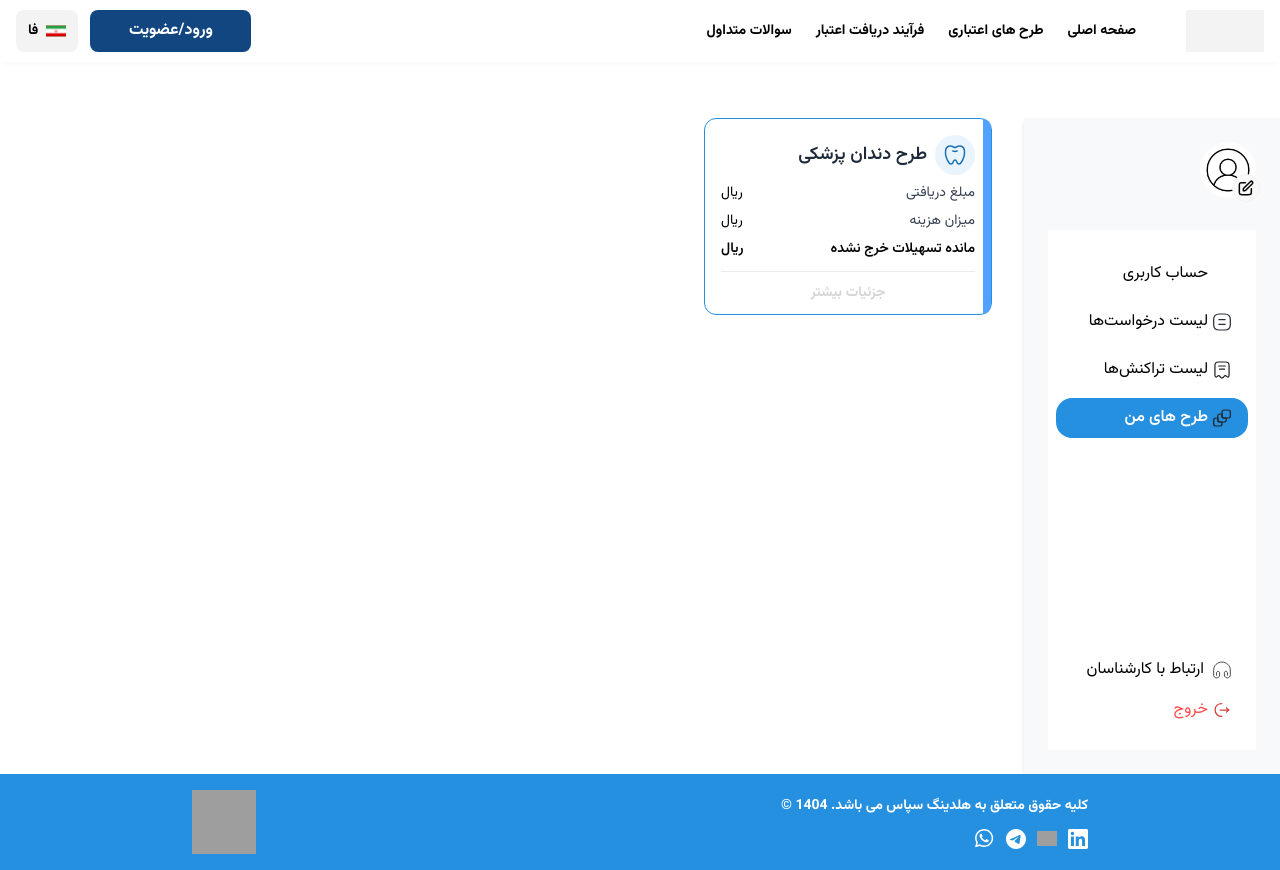
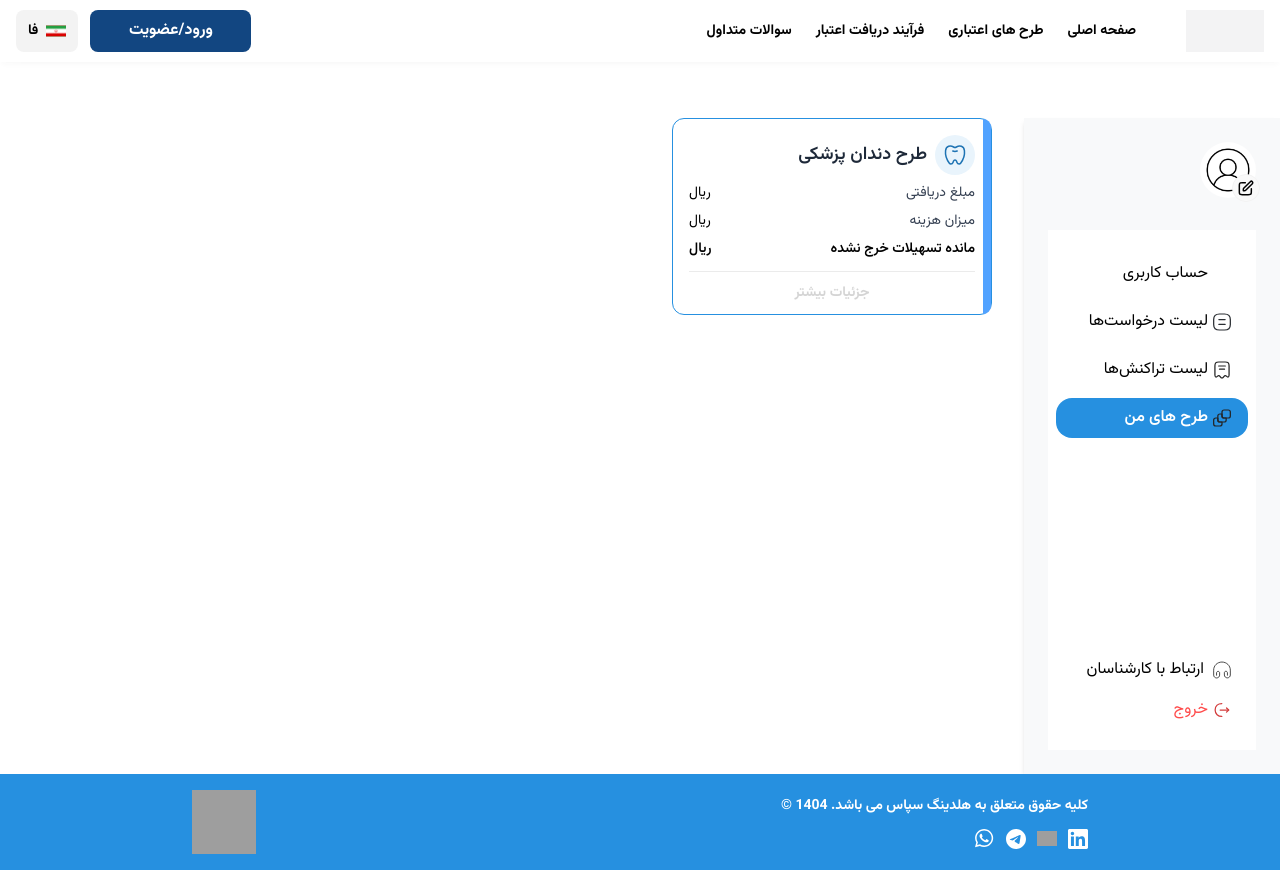
Before and after one commit to mahdiehakbari/sepas-project, a Next.js app: page /panel/myPlans in a window 1280 px wide. Built offline with nearby package versions, Linux system fonts and the light colour scheme; grey boxes are pictures that could not be loaded.

Commit message:
work on my plane

```diff
--- a/src/app/panel/myPlans/page.tsx
+++ b/src/app/panel/myPlans/page.tsx
@@ -43,7 +43,7 @@ const MyPlanes = () => {
       <div className='flex items-center gap-6'>
         <Card
           title={t('my_planes:dental_plan')}
-          remaining={myPlanData?.totalAmountSuccessfulPurchaseRequests.toLocaleString(
+          remaining={myPlanData?.totalAmountSuccessfulCustomerCreditRequests.toLocaleString(
             'fa-IR',
           )}
           amountReceived={myPlanData?.totalAmountSuccessfulPurchaseRequests.toLocaleString(
--- a/src/sharedComponent/ui/Card/Card.tsx
+++ b/src/sharedComponent/ui/Card/Card.tsx
@@ -16,7 +16,7 @@ const Card: React.FC<ICardProps> = ({
   const { t } = useTranslation();
 
   return (
-    <div className='relative w-72 rounded-xl border border-primary bg-white pt-4 px-4 '>
+    <div className='relative w-80 rounded-xl border border-primary bg-white pt-4 px-4 '>
       <div
         className={`absolute right-0 top-0 h-full w-2 rounded-r-xl ${borderColor}`}
       ></div>
@@ -31,14 +31,18 @@ const Card: React.FC<ICardProps> = ({
           <span>مبلغ دریافتی</span>
           <div>
             <span>{amountReceived}</span>
-            <span className='text-black  font-normal text-[14px]'>ریال</span>
+            <span className='text-black  font-normal text-[14px] pr-0.5'>
+              ریال
+            </span>
           </div>
         </div>
         <div className='flex justify-between mb-2'>
           <span>میزان هزینه</span>
           <div>
             <span>{cost}</span>
-            <span className='text-black  font-normal text-[14px]'>ریال</span>
+            <span className='text-black  font-normal text-[14px] pr-0.5'>
+              ریال
+            </span>
           </div>
         </div>
         <div className='flex justify-between  mb-2'>
@@ -49,7 +53,9 @@ const Card: React.FC<ICardProps> = ({
             <span className='text-black  font-bold text-[14px]'>
               {remaining}
             </span>
-            <span className='text-black  font-bold text-[14px]'>ریال</span>
+            <span className='text-black  font-bold text-[14px] pr-0.5'>
+              ریال
+            </span>
           </div>
         </div>
       </div>
```
